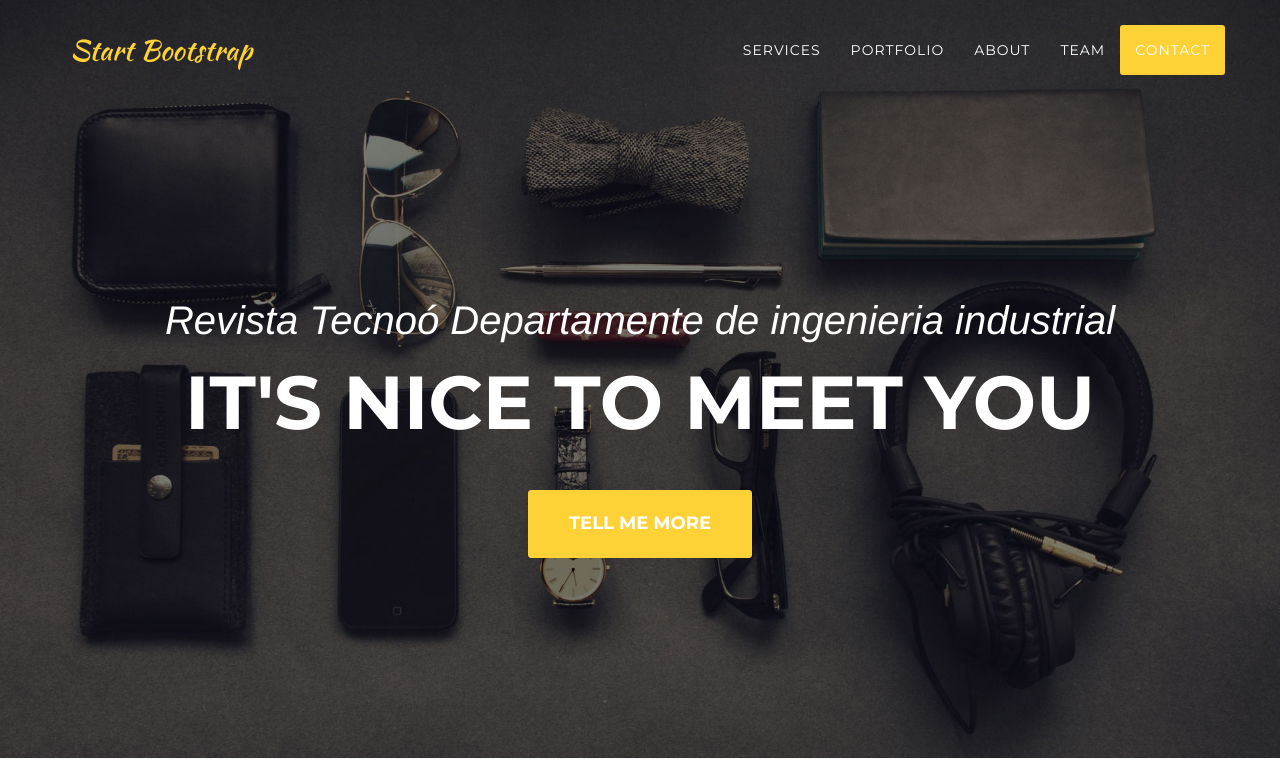
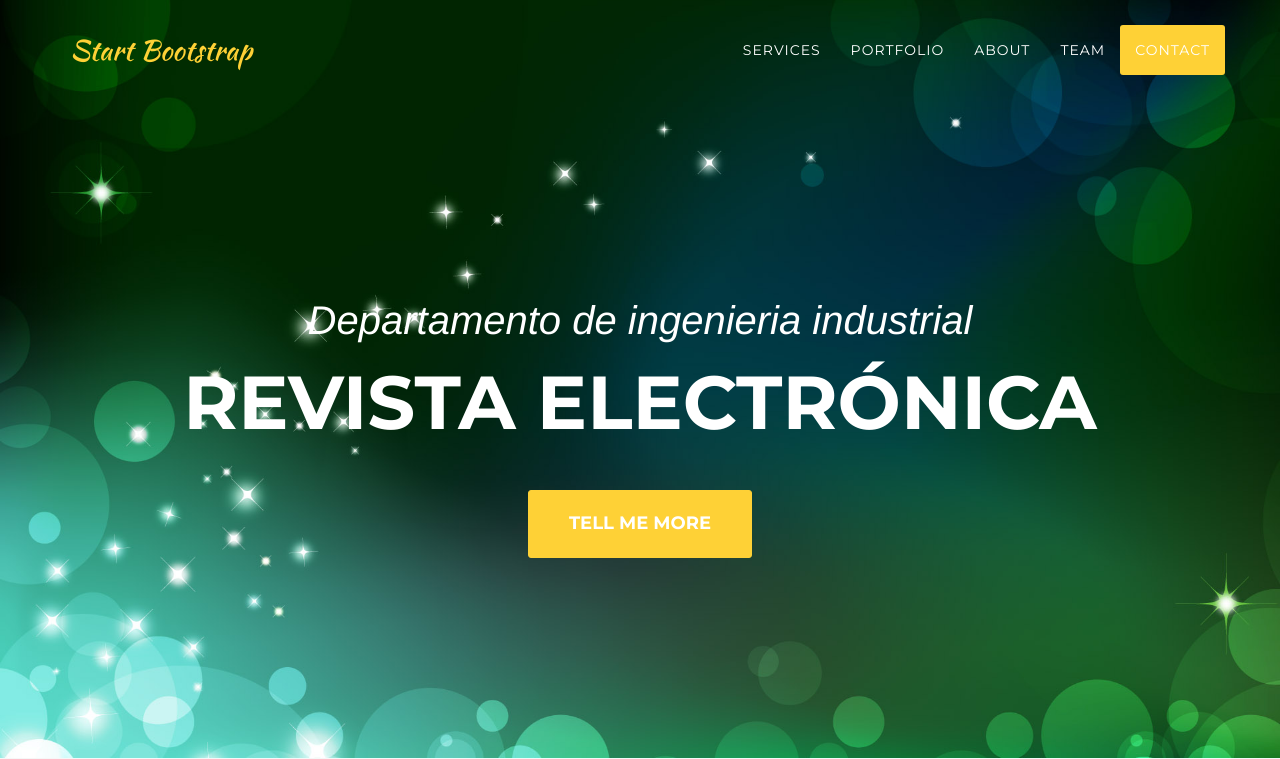
Before and after one commit to 25AngelTorres/RevistaElectronica, a PHP site: page /php/views/site/inicio.php in a window 1280 px wide. Shown: the top 759 px of the page. Run offline with PHP 8.4, Linux system fonts and the light colour scheme; some web fonts are replaced.

Commit message:
plantilla

```diff
--- a/views/site/inicio.php
+++ b/views/site/inicio.php
@@ -10,8 +10,8 @@
     <header>
         <div class="container">
             <div class="intro-text">
-                <div class="intro-lead-in">Revista Tecno&oacute; Departamente de ingenieria industrial</div>
-                <div class="intro-heading">It's Nice To Meet You</div>
+                <div class="intro-lead-in">Departamento de ingenieria industrial</div>
+                <div class="intro-heading">Revista electr&oacute;nica</div>
                 <a href="#services" class="page-scroll btn btn-xl">Tell Me More</a>
             </div>
         </div>
```
Also changed, not shown: views/img/header-bg.jpg, views/img/header-bg2.jpg (added), views/img/header-bg6.jpg (added).
